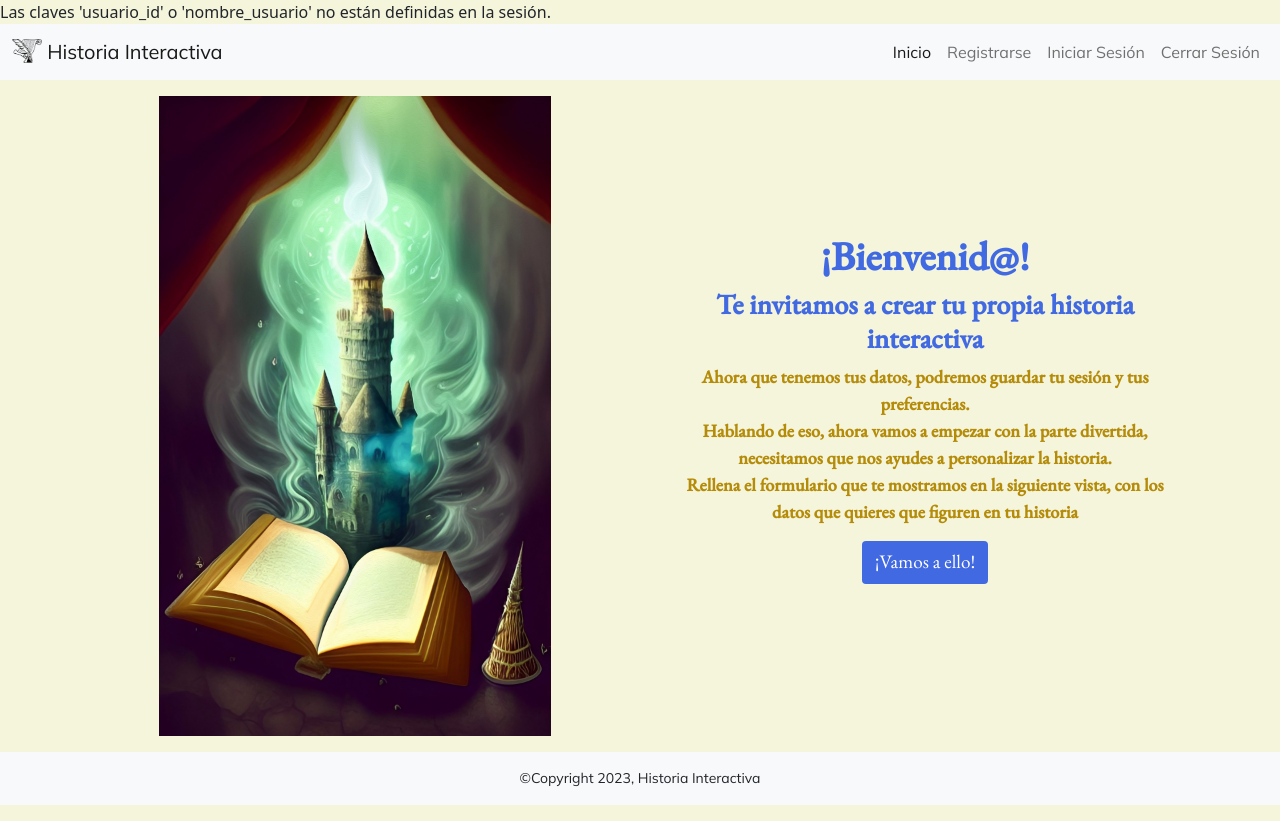
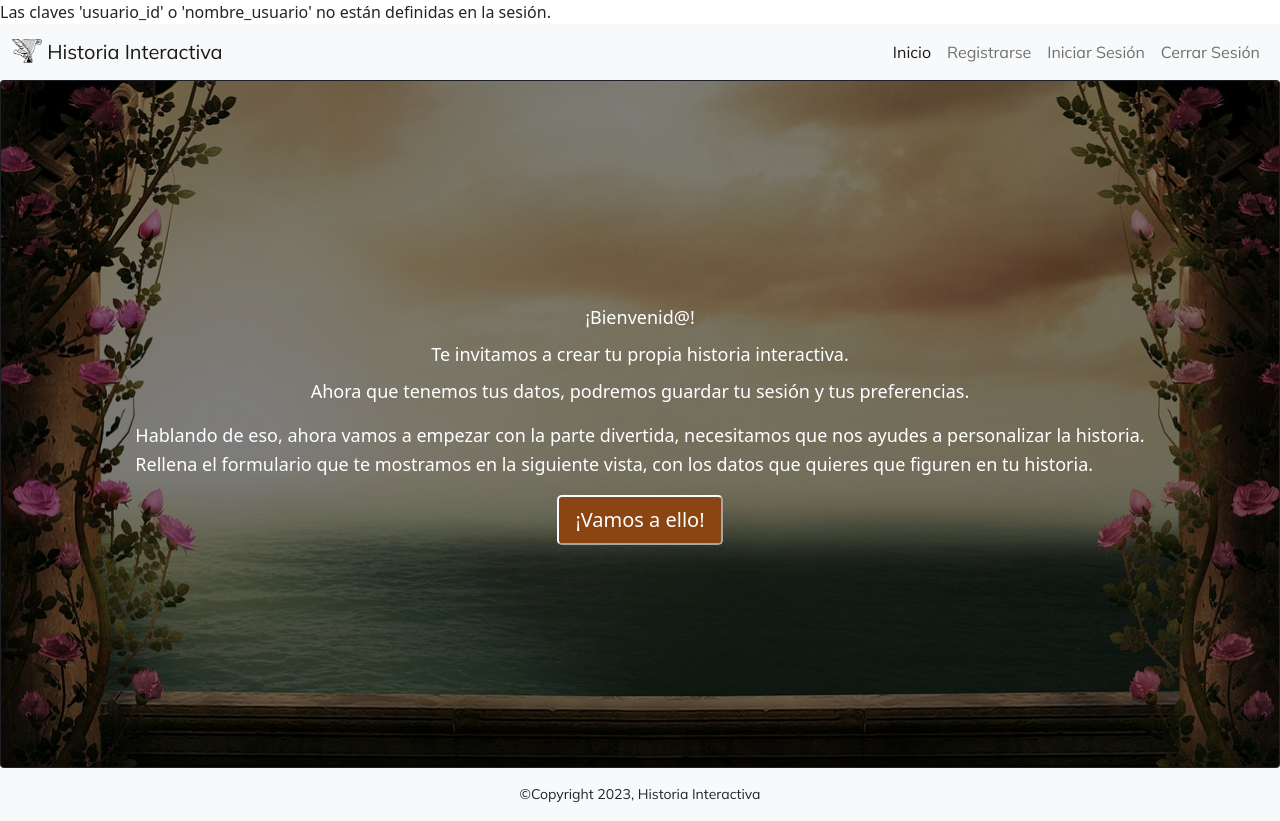
Before and after one commit to BeatrizCano/Historia_Interactiva, a PHP site: page /app/views/viewAfterLogin.php in a window 1280 px wide. Run offline with PHP 8.4, Linux system fonts and the light colour scheme.

Commit message:
change_styles_viewAfterLogin

```diff
--- a/app/views/viewAfterLogin.php
+++ b/app/views/viewAfterLogin.php
@@ -12,25 +12,19 @@ if (isset($_SESSION['usuario_id'], $_SESSION['nombre_usuario'])) {
 }
 ?>
 
+
+
+
 <?php
     include ("../../templates/head.php");
 ?>
 
+    <link rel="stylesheet" href="../../public/css/styles1.css">
 
 
-    <link rel="stylesheet" href="../../public/css/style.css">
-
-    <div class="container">
-        <div class="row">
-            <div class="col-md-6 d-flex align-items-center justify-content-center custom-div">
-                <div class="card custom-font mt-3 border-0" style="background-color: #F5F5DC;">
-                    <img src="../../assets/img/wallpapers/book-fantasy-1.jpg" class="img-fluid custom-image" style="height: 80vh;" alt="...">
-                </div>
-            </div>
-        <div class="col-md-6 d-flex align-items-center justify-content-center">
-        <div class="card custom-font border-0" style="background-color: #F5F5DC;">
-
-            <div class="card-body text-center">
+    <div class="card bg-dark text-white">
+    <img src="../../assets/img/wallpapers/background-image.jpg" class="card-img" alt="...">
+    <div class="card-img-overlay">
 
         <?php if (isset($mensajeBienvenida)) { ?>
             <h1 class="card-title"><?php echo $mensajeBienvenida; ?></h1>
@@ -38,20 +32,19 @@ if (isset($_SESSION['usuario_id'], $_SESSION['nombre_usuario'])) {
             <h1 class="card-title">¡Bienvenid@!</h1>
         <?php } ?>
 
-            <h3 class="card-title">Te invitamos a crear tu propia historia interactiva</h3>
-            <p class="card-text">Ahora que tenemos tus datos, podremos guardar tu sesión y tus preferencias. <br>
-                Hablando de eso, ahora vamos a empezar con la parte divertida, necesitamos que nos ayudes a personalizar la historia. <br>
-            Rellena el formulario que te mostramos en la siguiente vista, con los datos que quieres que figuren en tu historia</p>
+        <h5 class="card-title">Te invitamos a crear tu propia historia interactiva.</h5>
+        <p class="card-text">Ahora que tenemos tus datos, podremos guardar tu sesión y tus preferencias.</p>
+        <p class="card-text">Hablando de eso, ahora vamos a empezar con la parte divertida, necesitamos que nos ayudes a personalizar la historia. <br>
+            Rellena el formulario que te mostramos en la siguiente vista, con los datos que quieres que figuren en tu historia.</p>
 
         <div class="">
-            <input type="button" class="btn" value="¡Vamos a ello!"  onclick="window.location.href='./viewPersonalizationForm.php'" style="background-color: #4169E1; color: #ffffff; font-size: 1.2em;">
+            <input type="button" class="btn-lg btn-light" value="¡Vamos a ello!"  onclick="window.location.href='./viewPersonalizationForm.php'" style="background-color: #8B4513; color: #fff"/>
         </div>
 
     </div>
     </div>
-        </div>
-        </div>
-    </div>
+
+
 
 <?php
     include ("../../templates/footer.php");
--- a/app/views/viewRegister.php
+++ b/app/views/viewRegister.php
@@ -87,7 +87,7 @@ if ($_SERVER["REQUEST_METHOD"] === "POST") {
             </div>
 
             <div class="d-grid">
-                <input type="submit" class="btn" value="Enviar" style="background-color: #4169E1; color: #ffffff;>
+                <input type="submit" class="btn" value="Enviar" style="background-color: #4169E1; color: #ffffff";>
             </div>
 
         </form>
--- a/public/css/style.css
+++ /dev/null
@@ -1,18 +0,0 @@
-.custom-font {
-    font-family: 'EB Garamond', serif;
-}
-
-.card-title {
-    color: #4169E1;
-    font-weight: bold;
-}
-
-.card-text {
-    font-size:18px;
-    font-weight: bold;
-    color: #b58c0a;
-}
-
-.navbar, footer {
-    font-family: 'Mulish', sans-serif;
-}
--- /dev/null
+++ b/public/css/styles1.css
@@ -0,0 +1,57 @@
+.custom-font {
+    font-family: 'EB Garamond', serif;
+}
+
+.card {
+    position: relative;
+    max-height: calc(100vh - 56px - 56px); /* Resta el espacio de la nav y el footer */
+    overflow: hidden; /* Esto evita que la imagen se desborde */
+}
+
+.card .card-img {
+    object-fit: cover; /* Esto hace que la imagen cubra todo el espacio de la tarjeta sin deformarse */
+    width: 100%;
+    height: 100%;
+}
+
+.card .card-img-overlay {
+    display: flex;
+    flex-direction: column;
+    justify-content: center;
+    align-items: center;
+    text-align: center;
+    height: 100%;
+    background: rgba(0, 0, 0, 0.5); /* Fondo semitransparente para hacer el texto legible */
+}
+
+.card .card-title,
+.card .card-text {
+    font-size: 18px; /* Ajusta el tamaño de fuente según tu preferencia */
+    line-height: 1.6; /* Espaciado entre líneas para mejorar la legibilidad */
+    text-align: justify; /* Justifica el texto para que se asemeje a una página impresa */
+    color: #fff; /* Color de texto oscuro */
+}
+
+.card .card-text {
+    margin-bottom: 1rem; /* Añade un pequeño espacio entre párrafos */
+}
+
+.card .card-text:last-child {
+    margin-bottom: 0; /* Elimina el espacio después del último párrafo */
+}
+
+
+/*.card-title {
+    color: #4169E1;
+    font-weight: bold;
+}
+
+.card-text {
+    font-size:18px;
+    font-weight: bold;
+    color: #b58c0a;
+}*/
+
+.navbar, footer {
+    font-family: 'Mulish', sans-serif;
+}
--- a/templates/footer.php
+++ b/templates/footer.php
@@ -1,7 +1,7 @@
      <!--Enlace de bootstrap-->
 
      <footer>
-        <div class="container-fluid bg-light text-center p-3 mt-3">
+        <div class="container-fluid bg-light text-center p-3">
             <span class="small">©Copyright 2023, Historia Interactiva</span>
         </div>
     </footer>
--- a/templates/head.php
+++ b/templates/head.php
@@ -14,7 +14,7 @@
     <link rel="preconnect" href="https://fonts.gstatic.com" crossorigin>
     <link href="https://fonts.googleapis.com/css2?family=EB+Garamond:wght@400;500&family=Mulish:wght@200;300;400&display=swap" rel="stylesheet">
 </head>
-<body class="d-flex flex-column min-vh-100" style="background-color: #F5F5DC;">
+<body class="d-flex flex-column min-vh-100">
     <nav class="navbar navbar-expand-lg navbar-light bg-light">
     <div class="container-fluid">
         <a class="navbar-brand" href="../../index.php">
```
Also changed, not shown: assets/img/wallpapers/background-image.jpg (added). Lines whose indentation alone changed are shown as unchanged.
